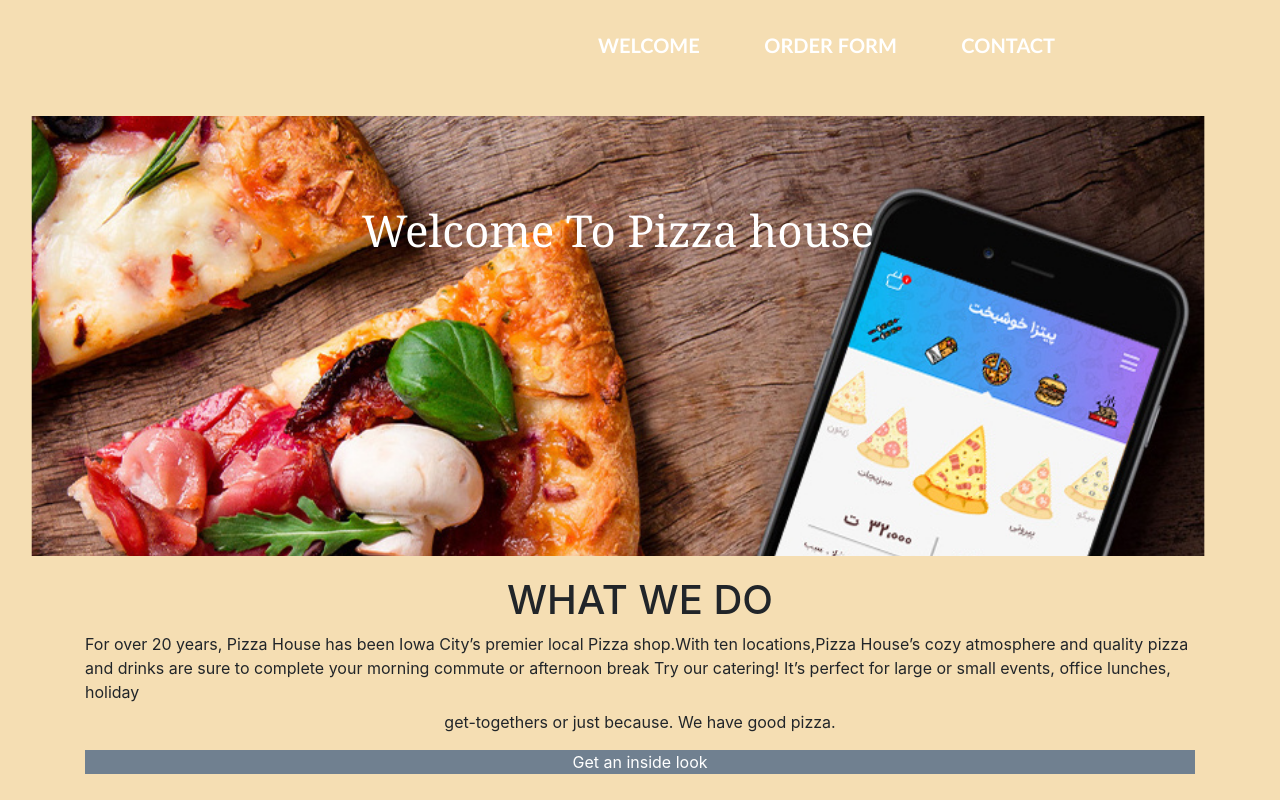
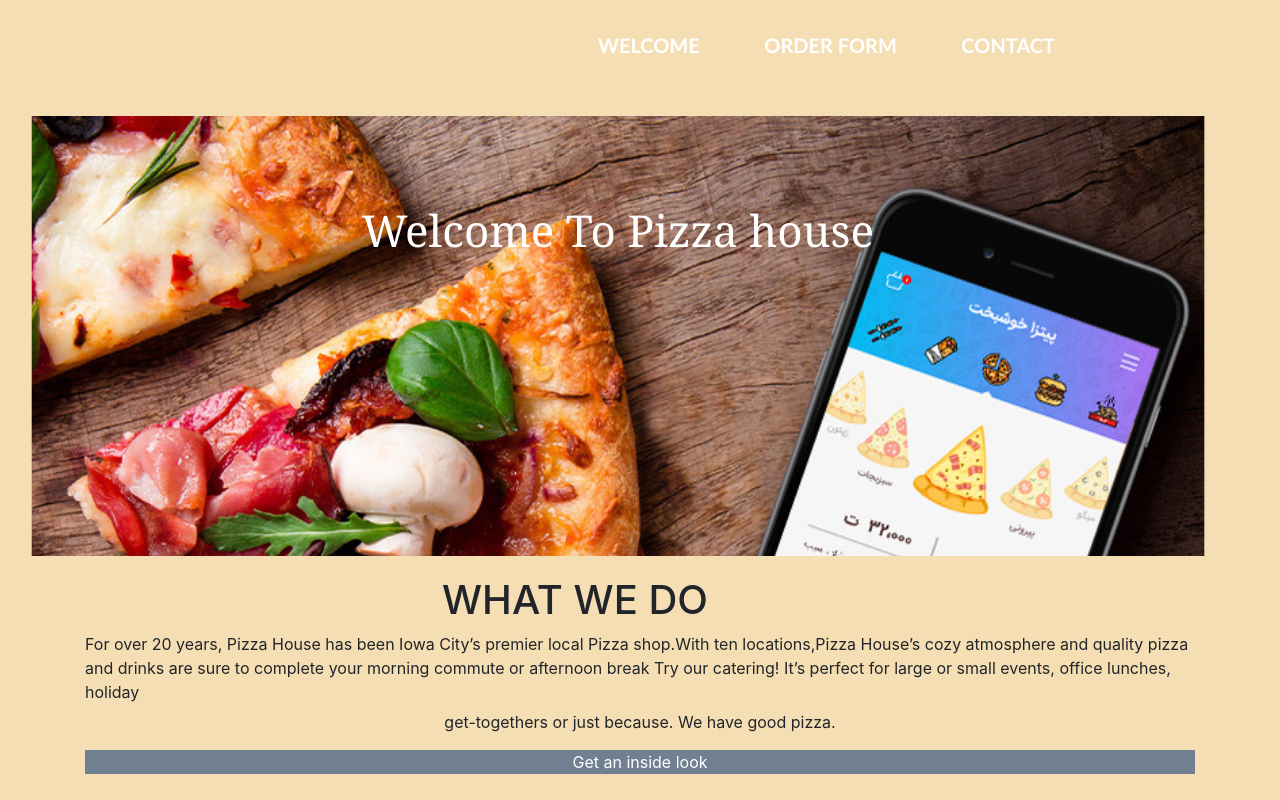
Before and after one commit to Alex20-c/Pizza-Order, a plain HTML site: page index.html in a window 1280 px wide. Drawn offline with Linux system fonts and the light colour scheme; a script that the page names is missing.

```diff
--- a/css/styles.css
+++ b/css/styles.css
@@ -23,7 +23,7 @@ body{
 #row1 h1{
     margin-top:40px;
     text-align:center;
-    margin-right:
+    margin-right:130px;
 }
 #one{
     margin-top:-10px;
```
